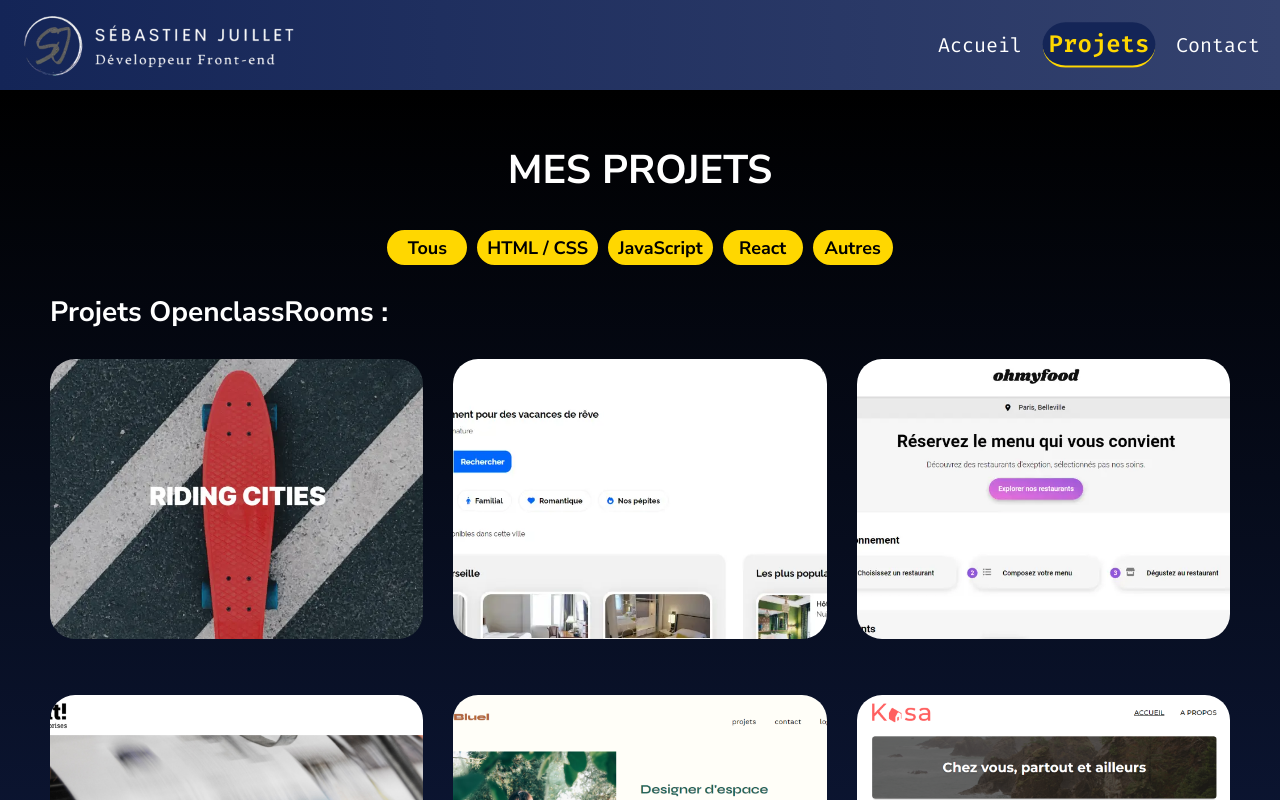
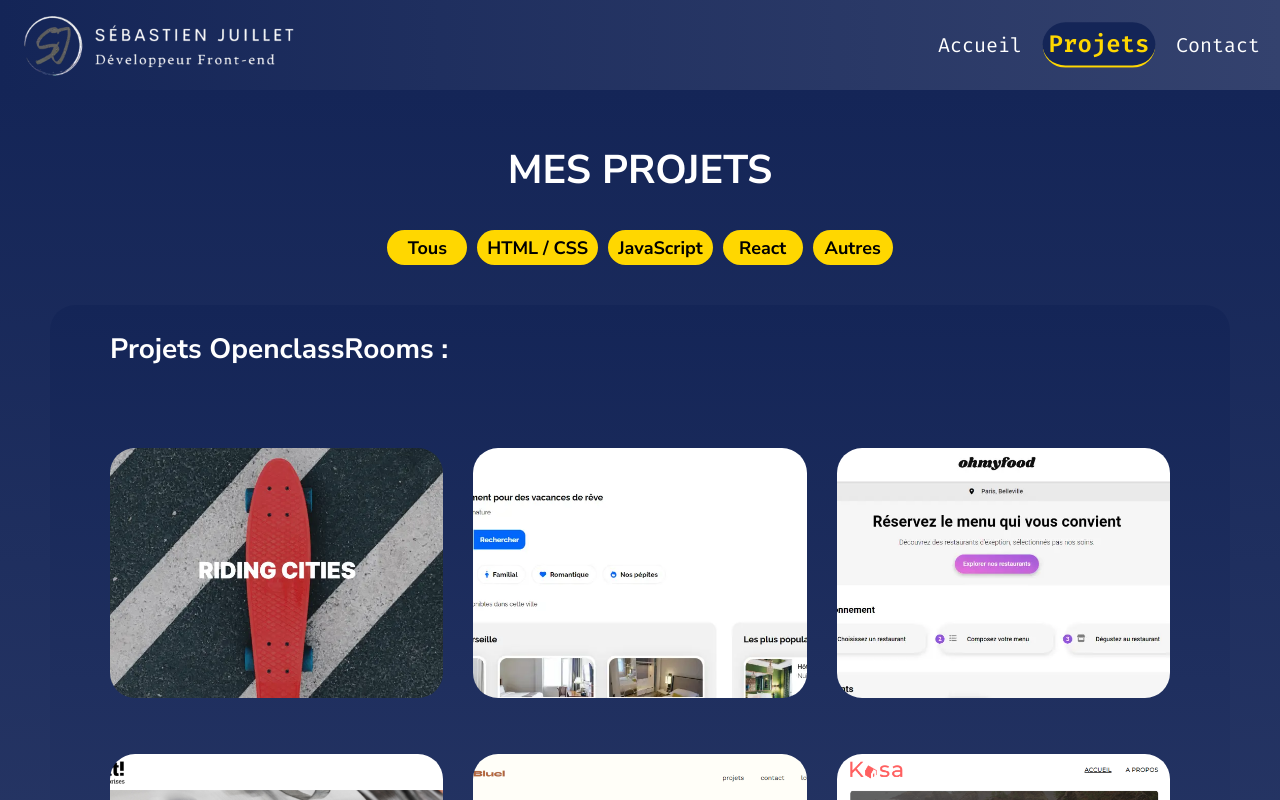
Before and after one commit to Sebi71/portfolio, a React (Vite) app: page /projects in a window 1280 px wide. Shown: the top 800 px of the page. Built offline with nearby package versions, Linux system fonts and the light colour scheme.

Commit message:
correction bugs

```diff
--- a/src/components/Card/index.scss
+++ b/src/components/Card/index.scss
@@ -1,7 +1,7 @@
 @import "../../assets/styles/base/variables.scss";
 
 .global-container-cards {
-    background: linear-gradient(180deg, #000 0%, #142557 100%);
+    background: linear-gradient(180deg, #142557 0%, #34426e 100%);
     padding: 30px 20px 70px 20px;
 
     @media (min-width: 768px){
@@ -36,10 +36,17 @@
 
     .section-container {
         max-width: 1440px;
+        margin: auto;
+        padding: 0 60px;
+        margin-top: 40px;
+        background: linear-gradient(180deg, #142557 0%, #34426e 100%);
+        border-radius: 25px;
 
         .title-section {
             width: 50%;
             font-size: 28px;
+            margin: 0;
+            padding-top: 25px;
         }
 
         .card-content {
@@ -49,6 +56,7 @@
 
             @media (min-width: 768px){
                 grid-template-columns: repeat(2, 1fr);
+                padding: 80px 0;
             }
 
             @media (min-width: 1024px){
--- a/src/components/Skills/index.scss
+++ b/src/components/Skills/index.scss
@@ -1,7 +1,4 @@
 .global-container {
-    display: flex;
-    flex-direction: column;
-    align-items: center;
     margin-bottom: 30px;
     width: 80%;
     margin: auto;
@@ -35,7 +32,6 @@
         }
 
         .logos-skills {
-            display: -webkit-box;
             display: flex;
             flex-direction: row;
             justify-content: center;
```
